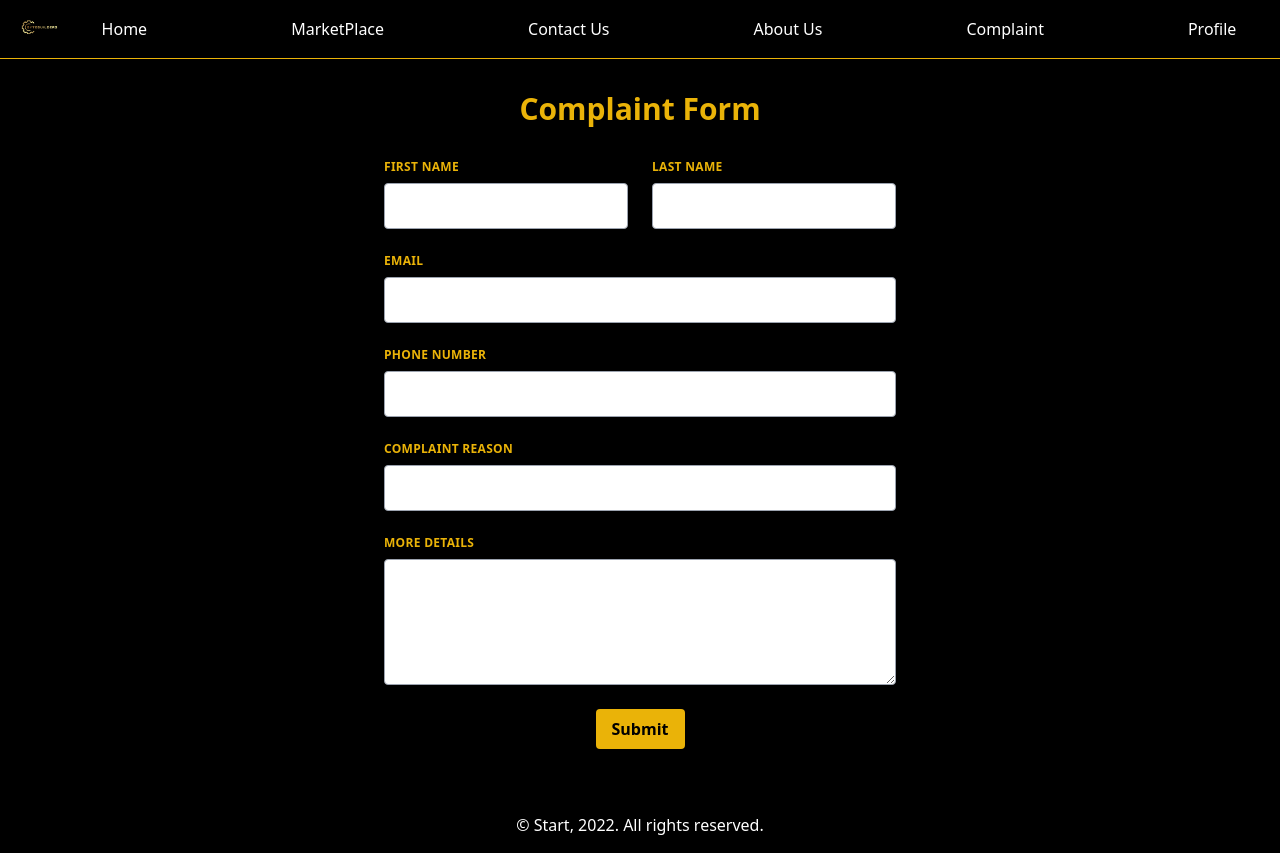
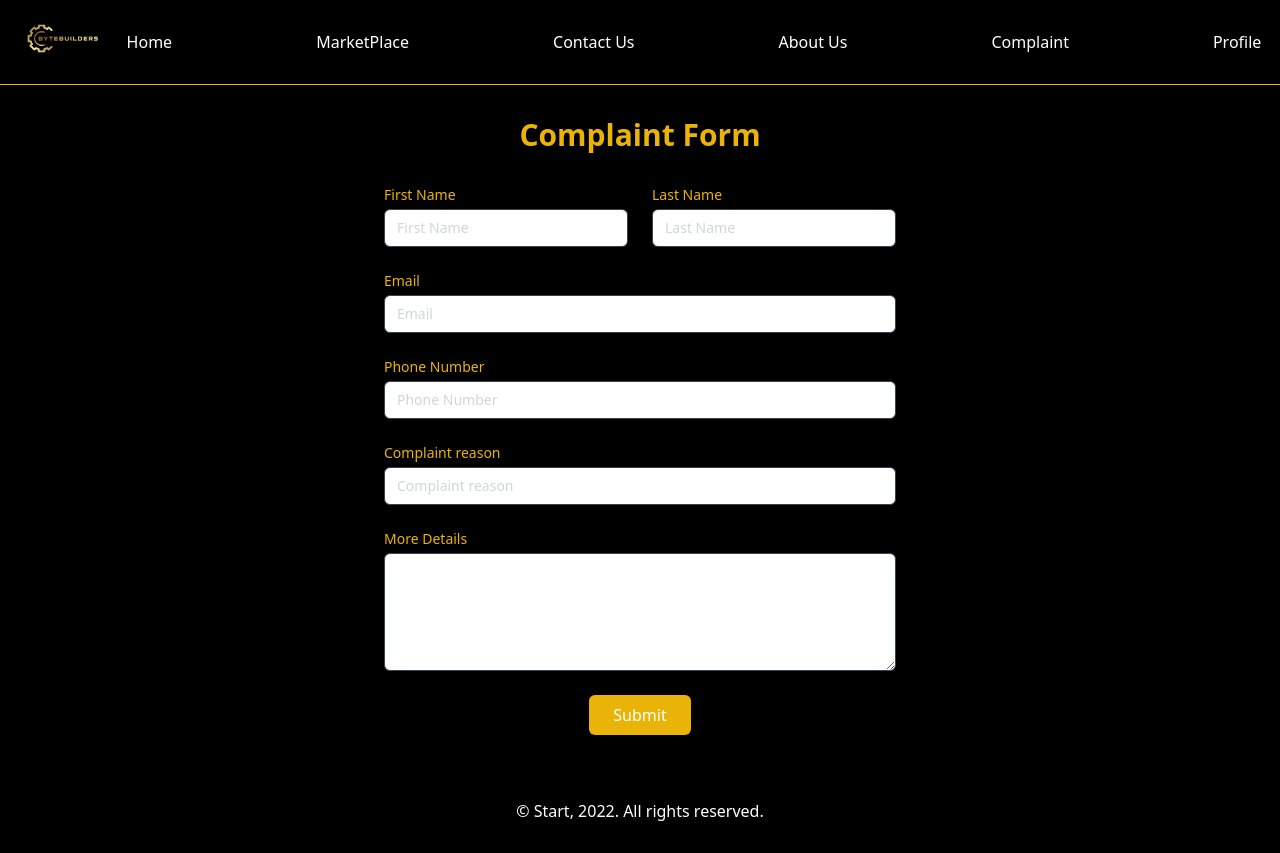
Before and after one commit to labidi-firas/UI_project, a website: page src/complaint.html in a window 1280 px wide. Drawn offline with nearby package versions, Linux system fonts and the light colour scheme.

Commit message:
integration Arij + Wafa

```diff
--- a/src/complaint.html
+++ b/src/complaint.html
@@ -6,15 +6,15 @@
 <body class="bg-dark text-light flex flex-col min-h-screen">
     <header class="flex justify-between items-center p-4 border-b border-yellow-500">
         <div class="flex items-center">
-                <img src="../public/images/Logo.png" alt="Company Logo" class="mr-2" width="50" height="50"/>
+                <img src="../public/images/Logo.png" alt="Company Logo" class="mr-2" width="100" height="100"/>
             </div>
             <nav class="flex-1 flex justify-center space-x-36">
                 <a href="#" class="text-light hover:text-primary">Home</a>
-                <a href="#" class="text-primary hover:text-light">MarketPlace</a>
+                <a href="MarketPlace.html" class="text-primary hover:text-light">MarketPlace</a>
                 <a href="#" class="text-light hover:text-primary">Contact Us</a>
                 <a href="#" class="text-light hover:text-primary">About Us</a>
                 <a href="complaint.html" class="text-light hover:text-primary">Complaint</a>
-            <a href="profil.html" class="text-light hover:text-primary">Profile</a>
+                <a href="profil.html" class="text-light hover:text-primary">Profile</a>
 
             </nav>
         </header>
@@ -23,32 +23,32 @@
         <form class="w-full max-w-lg">
             <div class="flex flex-wrap -mx-3 mb-6">
                 <div class="w-full md:w-1/2 px-3 mb-6 md:mb-0">
-                    <label class="block uppercase tracking-wide text-yellow-500 text-xs font-bold mb-2" for="first-name">First Name</label>
-                    <input class="appearance-none block w-full bg-light text-gray-900 border border-gray-400 rounded py-3 px-4 leading-tight focus:outline-none focus:bg-white focus:border-gray-500" id="first-name" type="text" placeholder="">
+                    <label class="block text-sm font-medium text-yellow-500" for="first-name">First Name</label>
+                    <input type="text" class="mt-1 block w-full px-3 py-2 border border-gray-700 rounded-md shadow-sm bg-white text-gray-300 focus:outline-none focus:ring-primary focus:border-primary sm:text-sm" value="First Name">
                 </div>
                 <div class="w-full md:w-1/2 px-3">
-                    <label class="block uppercase tracking-wide text-yellow-500 text-xs font-bold mb-2" for="last-name">Last Name</label>
-                    <input class="appearance-none block w-full bg-light text-gray-900 border border-gray-400 rounded py-3 px-4 leading-tight focus:outline-none focus:bg-white focus:border-gray-500" id="last-name" type="text" placeholder="">
+                    <label class="block text-sm font-medium text-yellow-500" for="last-name">Last Name</label>
+                    <input type="text" class="mt-1 block w-full px-3 py-2 border border-gray-700 rounded-md shadow-sm bg-white text-gray-300 focus:outline-none focus:ring-primary focus:border-primary sm:text-sm" value="Last Name">
                 </div>
             </div>
             <div class="mb-6">
-                <label class="block uppercase tracking-wide text-yellow-500 text-xs font-bold mb-2" for="email">Email</label>
-                <input class="appearance-none block w-full bg-light text-gray-900 border border-gray-400 rounded py-3 px-4 leading-tight focus:outline-none focus:bg-white focus:border-gray-500" id="email" type="email" placeholder="">
+                <label class="block text-sm font-medium text-yellow-500" for="email">Email</label>
+                <input type="text" class="mt-1 block w-full px-3 py-2 border border-gray-700 rounded-md shadow-sm bg-white text-gray-300 focus:outline-none focus:ring-primary focus:border-primary sm:text-sm" value="Email">
             </div>
             <div class="mb-6">
-                <label class="block uppercase tracking-wide text-yellow-500 text-xs font-bold mb-2" for="phone-number">Phone Number</label>
-                <input class="appearance-none block w-full bg-light text-gray-900 border border-gray-400 rounded py-3 px-4 leading-tight focus:outline-none focus:bg-white focus:border-gray-500" id="phone-number" type="text" placeholder="">
+                <label class="block text-sm font-medium text-yellow-500" for="phone-number">Phone Number</label>
+                <input type="text" class="mt-1 block w-full px-3 py-2 border border-gray-700 rounded-md shadow-sm bg-white text-gray-300 focus:outline-none focus:ring-primary focus:border-primary sm:text-sm" value="Phone Number">
             </div>
             <div class="mb-6">
-                <label class="block uppercase tracking-wide text-yellow-500 text-xs font-bold mb-2" for="complaint-reason">Complaint reason</label>
-                <input class="appearance-none block w-full bg-light text-gray-900 border border-gray-400 rounded py-3 px-4 leading-tight focus:outline-none focus:bg-white focus:border-gray-500" id="complaint-reason" type="text" placeholder="">
+                <label class="block text-sm font-medium text-yellow-500" for="complaint-reason">Complaint reason</label>
+                <input type="text" class="mt-1 block w-full px-3 py-2 border border-gray-700 rounded-md shadow-sm bg-white text-gray-300 focus:outline-none focus:ring-primary focus:border-primary sm:text-sm" value="Complaint reason">
             </div>
             <div class="mb-6">
-                <label class="block uppercase tracking-wide text-yellow-500 text-xs font-bold mb-2" for="more-details">More Details</label>
-                <textarea class="appearance-none block w-full bg-light text-gray-900 border border-gray-400 rounded py-3 px-4 leading-tight focus:outline-none focus:bg-white focus:border-gray-500" id="more-details" rows="5"></textarea>
+                <label class="block text-sm font-medium text-yellow-500" for="more-details">More Details</label>
+                <textarea class="mt-1 block w-full px-3 py-2 border border-gray-700 rounded-md shadow-sm bg-white text-gray-300 focus:outline-none focus:ring-primary focus:border-primary sm:text-sm" id="more-details" rows="5"></textarea>
             </div>
             <div class="flex justify-center">
-                <button class="bg-yellow-500 hover:bg-yellow-600 text-dark font-bold py-2 px-4 rounded" type="submit">Submit</button>
+                <button class="bg-yellow-500 px-6 py-2 rounded-md" type="submit">Submit</button>
             </div>
         </form>
     </main>
--- a/tailwind.config.js
+++ b/tailwind.config.js
@@ -53,7 +53,7 @@ module.exports = {
         },
         gray: {
           400: "#9CA3AF", // Adjust this to match your exact gray shade
-          800: "#1F2937",
+          800: "#2C2C2C",
           900: "#111827",
         },
       },
```
Also changed, not shown: src/Category.html (+7 -6 lines), src/MarketPlace.html (+10 -8 lines), src/Search.html (+3 -3 lines), src/profil.html (+2 -2 lines), public/images/Recherche.png (renamed from public/images/Recherche .png), public/style.css.
